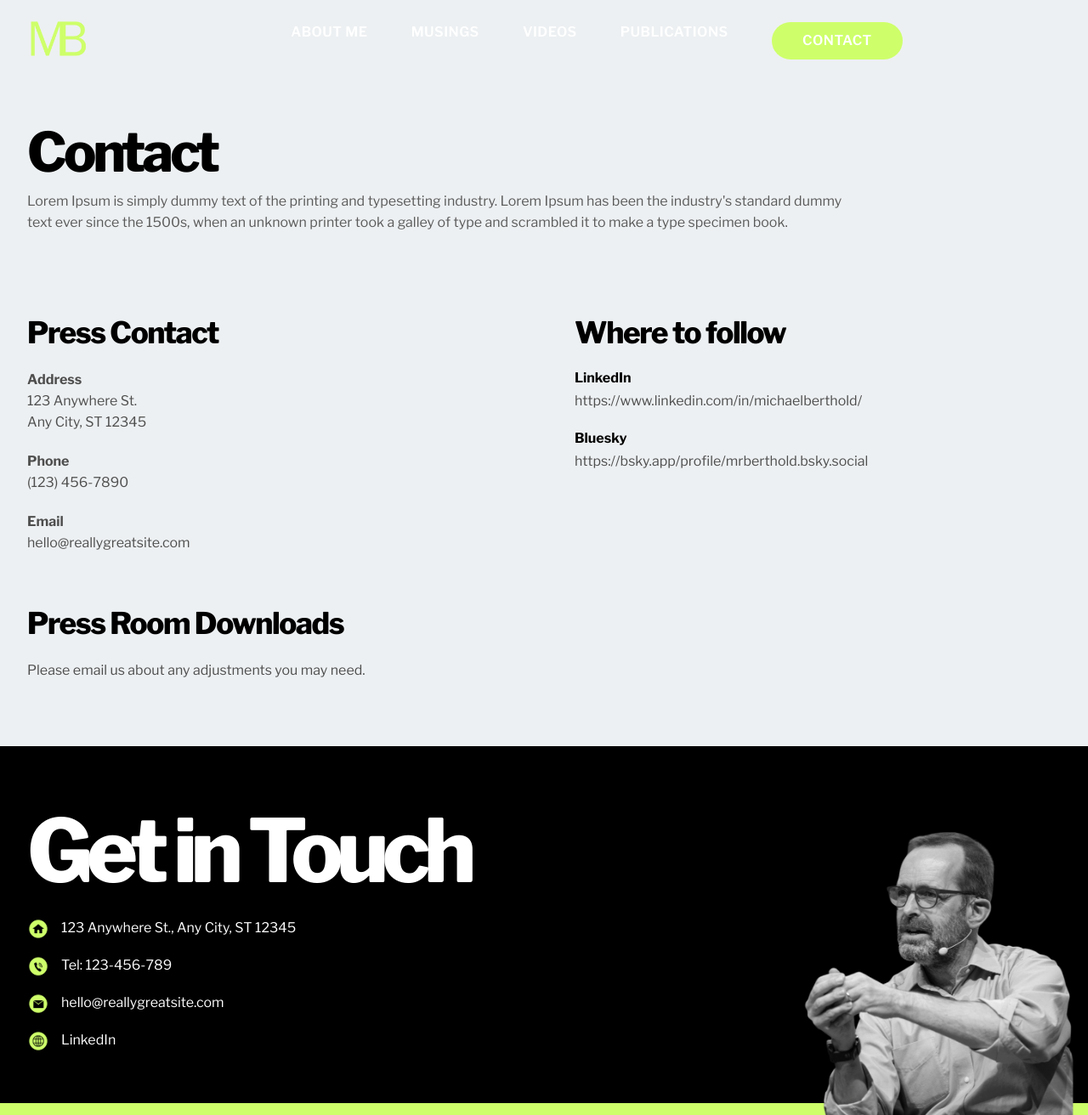
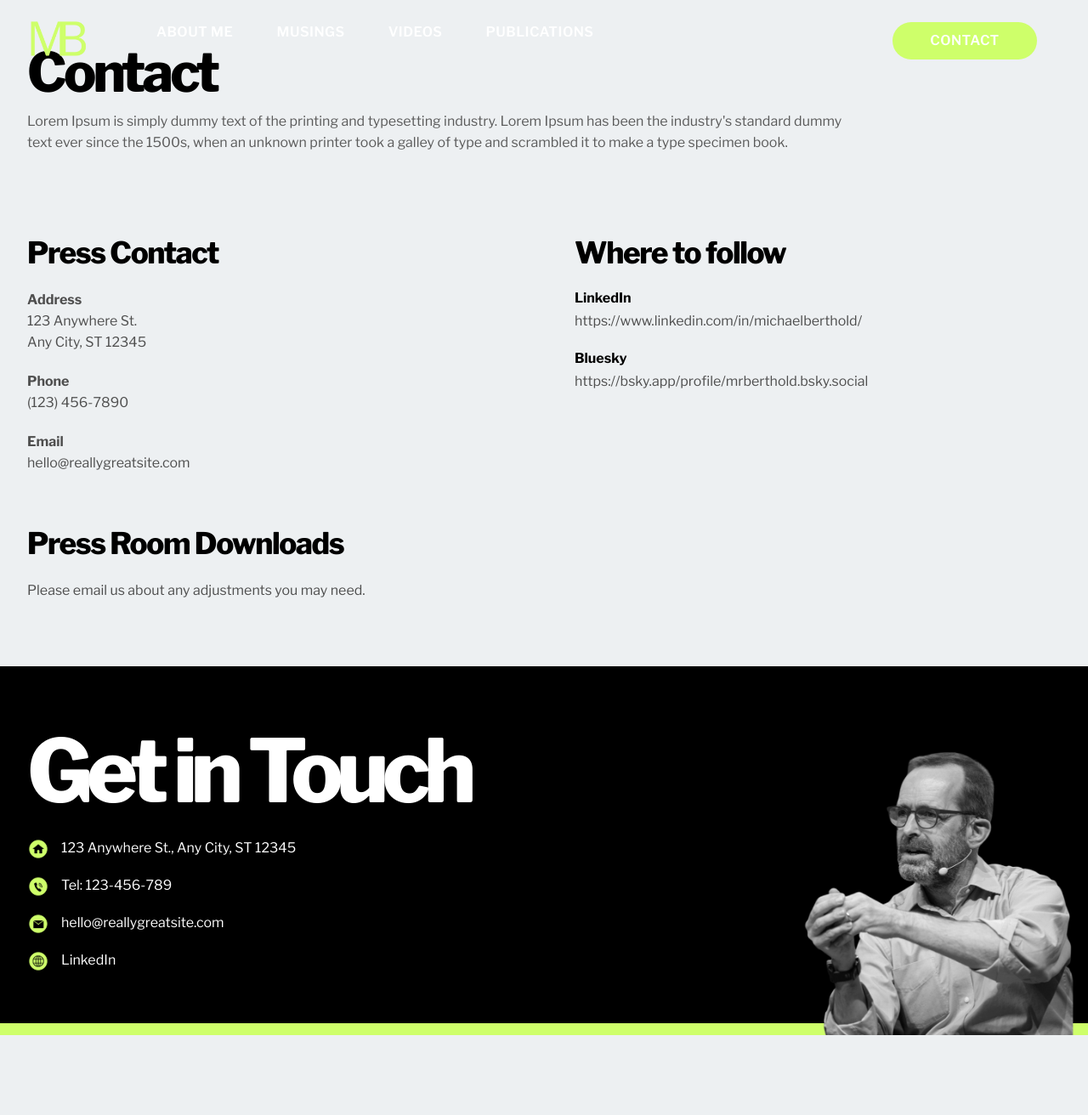
Before and after one commit to lacahelpme/mb, a Jekyll site: the page built from contact.html, in a window 1280 px wide. Shown: the whole page at 85% size. Built offline with Jekyll 4.4.1, drawn with Linux system fonts in a browser that asks for light colours; after the commit the page ends 1218 px from its top, so only the background shows below that.

Commit message:
Update style.css

```diff
--- a/assets/css/style.css
+++ b/assets/css/style.css
@@ -204,15 +204,21 @@
 /* Header */
 
 .site-header {
+  width: 100%;
+  z-index: 30;
+}
+
+.site-header-home {
   position: absolute;
   top: 0;
   left: 0;
-  width: 100%;
-  z-index: 30;
-}
-
-.site-header-dark {
   background: transparent;
+  color: var(--white);
+}
+
+.site-header-subpage {
+  position: relative;
+  background: var(--black);
   color: var(--white);
 }
 
@@ -258,6 +264,15 @@
 .primary-nav a:hover,
 .primary-nav a:focus-visible {
   color: var(--accent);
+}
+
+.primary-nav ul li:last-child {
+  margin-left: auto;
+}
+
+.primary-nav .button-header {
+  min-width: 170px;
+  white-space: nowrap;
 }
 
 .header-cta {
@@ -902,7 +917,7 @@
 .subpage-intro {
   background: var(--light);
   color: var(--black);
-  padding: 150px 0 44px;
+  padding: 56px 0 44px;
 }
 
 .subpage-intro-title {
@@ -1791,7 +1806,7 @@
   }
 
   .subpage-intro {
-    padding: 108px 0 32px;
+    padding: 40px 0 32px;
   }
 
   .video-teaser-media video,
```
